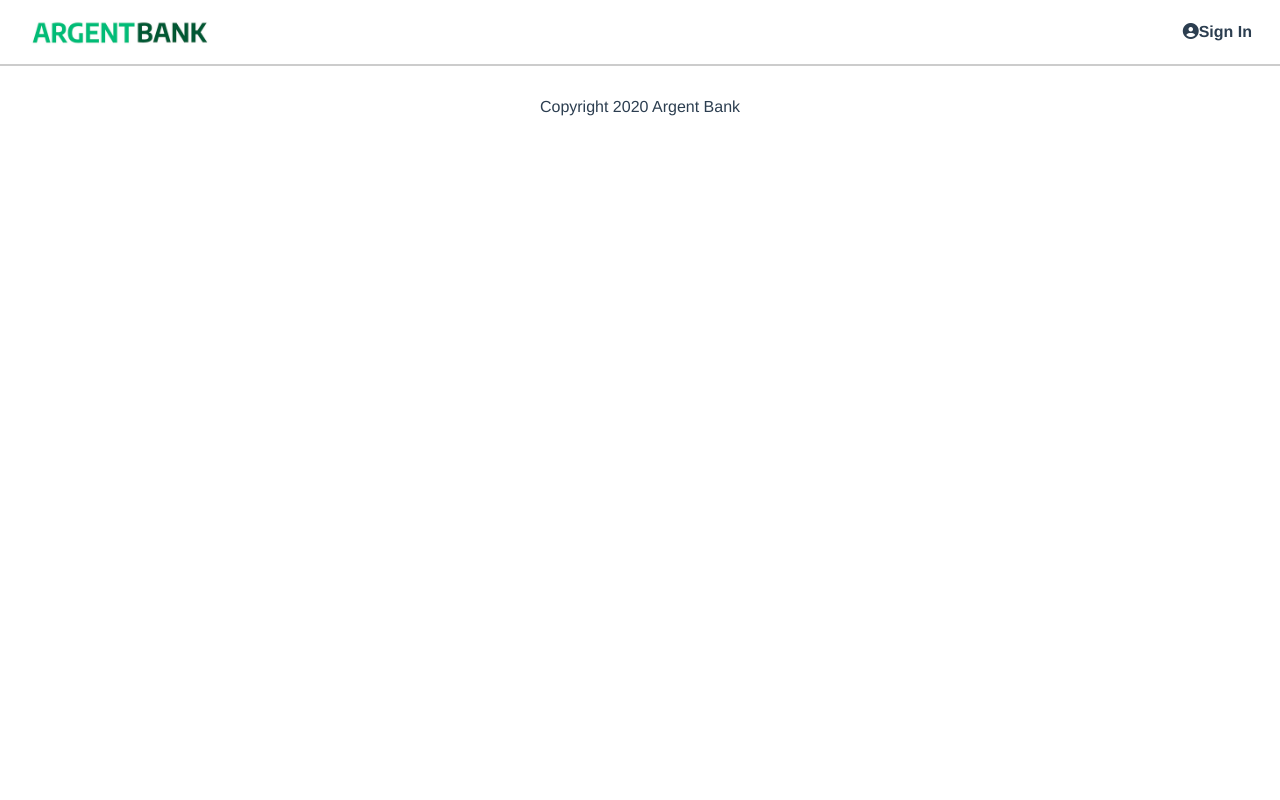
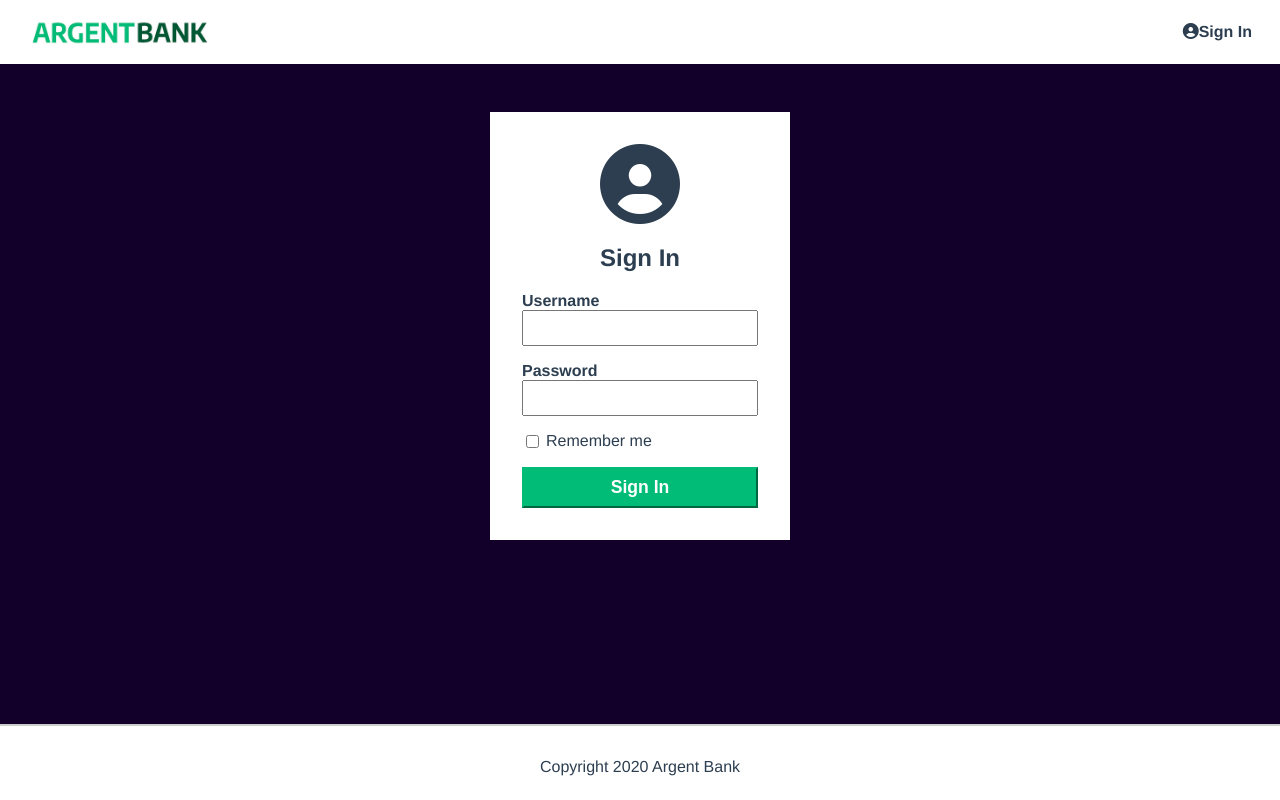
Before and after one commit to Iskandar835/Argent-Bank-, a React (Vite) app in the folder Frontend/: page /signin in a window 1280 px wide. Built offline with nearby package versions, Linux system fonts and the light colour scheme.

Commit message:
Optimisation du header/ Optimisation div id=root/ Ajout composant Form et Remember/ Page Sign In faite

```diff
--- a/Frontend/index.html
+++ b/Frontend/index.html
@@ -12,7 +12,7 @@
 </head>
 
 <body>
-  <div id="root"></div>
+  <div id="root" class="div-root"></div>
   <script type="module" src="/src/main.jsx"></script>
 </body>
 
--- a/Frontend/src/assets/index.css
+++ b/Frontend/src/assets/index.css
@@ -11,6 +11,10 @@ body {
   display: flex;
   flex-direction: column;
   min-height: 100vh;
+}
+
+.div-root {
+  display: contents;
 }
 
 .main {
--- /dev/null
+++ b/Frontend/src/components/Form.jsx
@@ -0,0 +1,17 @@
+import Field from "../components/Field";
+import Remember from "./Remenber";
+import Button from "./Button";
+
+
+function Form () {
+    return (
+        <form>
+            <Field For={"username"} content={"Username"} type={"text"} id={"username"}/>
+            <Field For={"password"} content={"Password"} type={"password"} id={"password"}/>
+            <Remember />
+            <Button className={"sign-in-button"} onclick={""} title={"Sign In"}/>
+        </form>
+    )
+};
+
+export default Form;
--- a/Frontend/src/components/Header.jsx
+++ b/Frontend/src/components/Header.jsx
@@ -1,6 +1,7 @@
 
 function Header () {
     return (
+      <header>
         <nav className="main-nav">
             <a className="main-nav-logo" href="/">
                 <img
@@ -17,6 +18,7 @@ function Header () {
                 </a>
             </div>
         </nav>
+      </header>
     )
 };
 
--- /dev/null
+++ b/Frontend/src/components/Remenber.jsx
@@ -0,0 +1,10 @@
+
+function Remember () {
+    return (
+        <div className="input-remember">
+            <input type="checkbox" id="remember-me" /><label htmlFor="remember-me">Remember me</label>
+        </div>
+    )
+};
+
+export default Remember;
--- a/Frontend/src/pages/SignIn.jsx
+++ b/Frontend/src/pages/SignIn.jsx
@@ -1,11 +1,15 @@
-
+import Form from "../components/Form";
 
 function SignIn () {
     return (
         <main className="main bg-dark">
-
+            <section className="sign-in-content">
+                <i className="fa fa-user-circle sign-in-icon"></i>
+                <h1>Sign In</h1>
+                <Form />
+            </section>
         </main>
     )
-}
+};
 
-export default SignIn
+export default SignIn;
```
Also changed, not shown: Frontend/note.txt.
